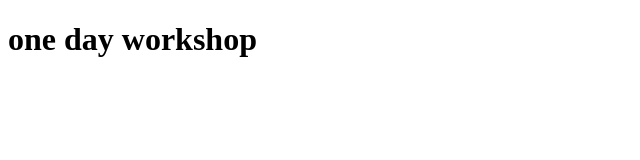
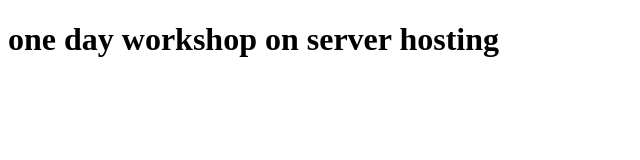
Before and after one commit to VARUNI123/web, a plain HTML site: page index.html in a window 1280 px wide. Shown: the whole page, without its empty margins (0-640 px from the left). Drawn offline with Linux system fonts and the light colour scheme.

Commit message:
Update index.html

```diff
--- a/index.html
+++ b/index.html
@@ -4,7 +4,7 @@
 	<title>web</title>
 </head>
 <body>
-	<h1>one day workshop</h1>
+	<h1>one day workshop on server hosting</h1>
 
 </body>
 </html>
```
